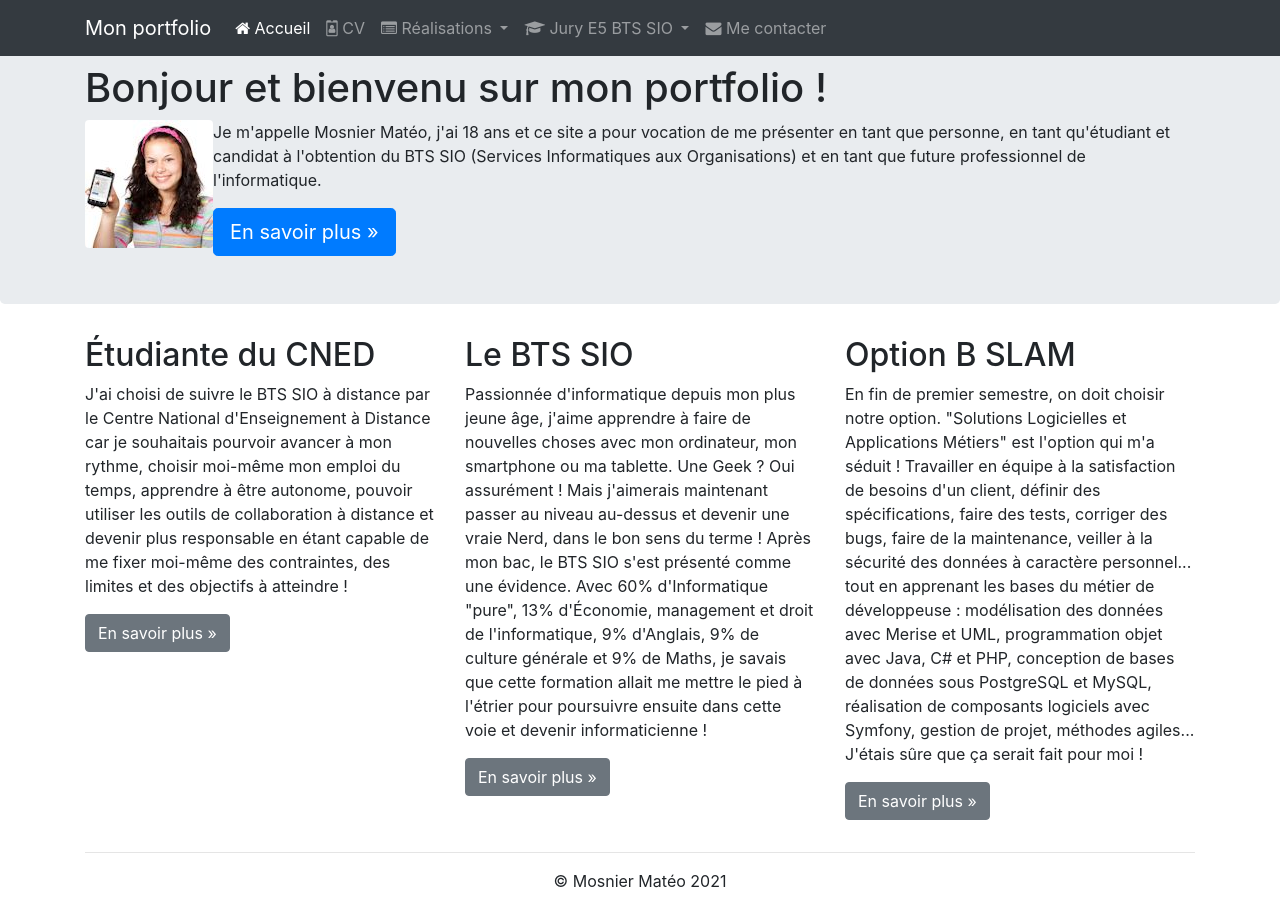
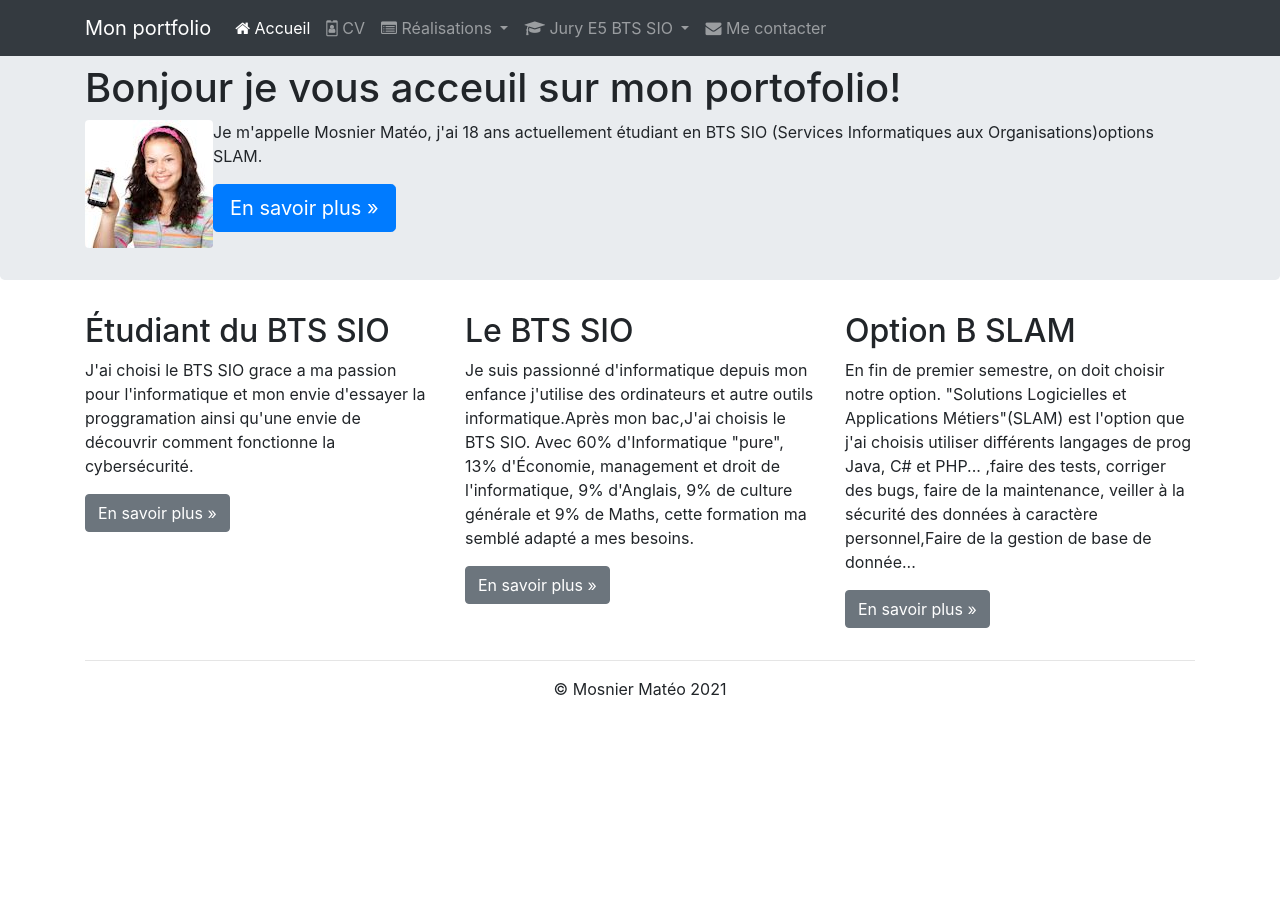
Before and after one commit to MateoMosnier/MosnierMateo.github.io, a plain HTML site: page index.html in a window 1280 px wide. After the commit the page ends 800 px from the top, so only its background shows below. Drawn offline with nearby package versions, Linux system fonts and the light colour scheme.

Commit message:
Personnalisation de la page Index (sauf photo)

```diff
--- a/index.html
+++ b/index.html
@@ -128,13 +128,12 @@
         </nav>
         <div class="jumbotron"><!-- Emplacement pour le contenu principal de la page -->
             <div class="container">
-                <h1>Bonjour et bienvenu sur mon portfolio !</h1>
+                <h1>Bonjour je vous acceuil sur  mon portofolio!</h1>
                 <p>
                     <img id="maPhoto" class="float-left rounded" src="images/AmeliaPilou.jpg"
-                         alt="Ma photo d'identité"> Je m'appelle Mosnier Matéo, j'ai 18 ans et ce site a pour
-                    vocation de me présenter en tant que personne, en tant qu'étudiant
-                    et candidat à l'obtention du BTS SIO (Services Informatiques
-                    aux Organisations) et en tant que future professionnel de l'informatique.
+                         alt="Ma photo d'identité"> Je m'appelle Mosnier Matéo, j'ai 18 ans actuellement étudiant
+                    en BTS SIO (Services Informatiques
+                    aux Organisations)options SLAM.
                 </p>
                 <p><a class="btn btn-primary btn-lg" href="pages/cv.html" role="button">En savoir plus »</a></p>
             </div>
@@ -143,13 +142,10 @@
         <div class="container">
             <div class="row">
                 <div class="col-lg-4">
-                    <h2>Étudiante du CNED</h2>
-                    <p>J'ai choisi de suivre le BTS SIO à distance par le Centre National
-                        d'Enseignement à Distance car je souhaitais pourvoir avancer à mon rythme,
-                        choisir moi-même mon emploi du temps, apprendre à être autonome, pouvoir
-                        utiliser les outils de collaboration à distance et devenir plus responsable en
-                        étant capable de me fixer moi-même des contraintes, des limites et des
-                        objectifs à atteindre !
+                    <h2>Étudiant du BTS SIO</h2>
+                    <p>J'ai choisi le BTS SIO grace a ma passion pour l'informatique et
+                        mon envie d'essayer la proggramation ainsi qu'une envie de découvrir comment
+                        fonctionne la cybersécurité.
                     </p>
                     <p><a class="btn btn-secondary" href="http://www.cned.fr" target="_blank"
                           role="button">En savoir plus »</a>
@@ -157,15 +153,10 @@
                 </div>
                 <div class="col-lg-4">
                     <h2>Le BTS SIO</h2>
-                    <p>Passionnée d'informatique depuis mon plus jeune âge, j'aime apprendre à faire
-                        de nouvelles choses avec mon ordinateur, mon smartphone ou ma tablette. Une
-                        Geek ? Oui assurément ! Mais j'aimerais maintenant passer au niveau au-dessus
-                        et devenir une vraie Nerd, dans le bon sens du terme ! Après mon bac, le BTS
-                        SIO s'est présenté comme une évidence. Avec 60% d'Informatique "pure", 13%
+                    <p>Je suis passionné d'informatique depuis mon enfance j'utilise des ordinateurs et autre outils
+                        informatique.Après mon bac,J'ai choisis le BTS SIO. Avec 60% d'Informatique "pure", 13%
                         d'Économie, management et droit de l'informatique, 9% d'Anglais, 9% de culture
-                        générale et 9% de Maths, je savais que cette formation allait me mettre le
-                        pied à l'étrier pour poursuivre ensuite dans cette voie et devenir
-                        informaticienne !
+                        générale et 9% de Maths, cette formation ma semblé adapté a mes besoins.
                     </p>
                     <p><a class="btn btn-secondary" href="https://fr.wikipedia.org/wiki/Brevet_de_tec
                           hnicien_supérieur_-_Services_informatiques_aux_organisations"
@@ -175,15 +166,10 @@
                 <div class="col-lg-4">
                     <h2>Option B SLAM</h2>
                     <p>En fin de premier semestre, on doit choisir notre option. "Solutions
-                        Logicielles et Applications Métiers" est l'option qui m'a séduit&nbsp;!
-                        Travailler en équipe à la satisfaction de besoins d'un client, définir des
-                        spécifications, faire des tests, corriger des bugs, faire de la maintenance,
-                        veiller à la sécurité des données à caractère personnel... tout en apprenant
-                        les bases du métier de développeuse : modélisation des données
-                        avec Merise et UML, programmation objet avec Java, C# et PHP, conception
-                        de bases de données sous PostgreSQL et MySQL, réalisation de
-                        composants logiciels avec Symfony, gestion de projet, méthodes agiles...
-                        J'étais sûre que ça serait fait pour moi !
+                        Logicielles et Applications Métiers"(SLAM) est l'option que j'ai choisis
+                        utiliser différents langages de prog Java, C# et PHP... ,faire des tests, corriger des bugs, faire de la maintenance,
+                        veiller à la sécurité des données à caractère personnel,Faire de la gestion
+                        de base de donnée...
                     </p>
                     <p><a class="btn btn-secondary" href="https://www.onisep.fr/Ressources/Univers-Fo
                           rmation/Formations/Post-bac/bts-services-informatiques-aux-organisations-op
```
